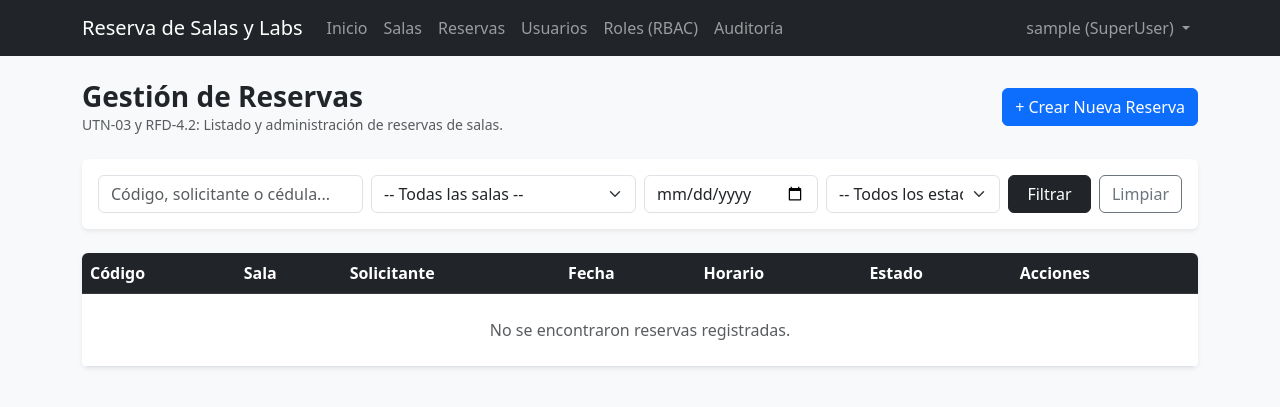
After one commit to JorgeGonzalez-18/Proyecto2Seguridad-ISW622, a Django app: page /reservas/ in a window 1280 px wide. The commit adds this page. Shown: the top 407 px of the page. Run offline with Django 5.2, Linux system fonts and the light colour scheme; the visitor is signed in with stand-in values (Sample User, id 1); data that the repository does not hold is empty.

Commit message:
feat(reservas): se implementa salas y reservas con vistas, urls y templates

```diff
--- a/config/urls.py
+++ b/config/urls.py
@@ -7,6 +7,7 @@ urlpatterns = [
     path("", inicio_view, name="inicio"),
     path("", include("usuarios.urls")),
     path("", include("auditoria.urls")),
+    path("reservas/", include("reservas.urls")),
 ]
 
 # UTN-06: Manejador global del error HTTP 403 Forbidden
--- /dev/null
+++ b/reservas/templates/reservas/lista_reservas.html
@@ -0,0 +1,101 @@
+{% extends 'base.html' %}
+
+{% block title %}Gestión de Reservas{% endblock %}
+
+{% block content %}
+<div class="d-flex justify-content-between align-items-center mb-4">
+    <div>
+        <h2 class="h3 fw-bold mb-0">Gestión de Reservas</h2>
+        <p class="text-muted small mb-0">UTN-03 y RFD-4.2: Listado y administración de reservas de salas.</p>
+    </div>
+    {% if user.rol.puede_crear or user.is_superuser %}
+    <a href="{% url 'reservas:crear_reserva' %}" class="btn btn-primary">
+        + Crear Nueva Reserva
+    </a>
+    {% endif %}
+</div>
+
+<!-- Filtros -->
+<div class="card p-3 mb-4 shadow-sm border-0">
+    <form method="get" class="row g-2 align-items-center">
+        <div class="col-md-3">
+            <input type="text" name="q" value="{{ busqueda }}" class="form-control" placeholder="Código, solicitante o cédula...">
+        </div>
+        <div class="col-md-3">
+            <select name="sala" class="form-select">
+                <option value="">-- Todas las salas --</option>
+                {% for sala in salas %}
+                <option value="{{ sala.id }}" {% if sala_seleccionada == sala.id|stringformat:"i" %}selected{% endif %}>{{ sala.nombre }}</option>
+                {% endfor %}
+            </select>
+        </div>
+        <div class="col-md-2">
+            <input type="date" name="fecha" value="{{ fecha_seleccionada }}" class="form-control">
+        </div>
+        <div class="col-md-2">
+            <select name="estado" class="form-select">
+                <option value="">-- Todos los estados --</option>
+                {% for valor, etiqueta in estados %}
+                <option value="{{ valor }}" {% if estado_seleccionado == valor %}selected{% endif %}>{{ etiqueta }}</option>
+                {% endfor %}
+            </select>
+        </div>
+        <div class="col-md-2 d-flex gap-2">
+            <button type="submit" class="btn btn-dark w-100">Filtrar</button>
+            <a href="{% url 'reservas:lista_reservas' %}" class="btn btn-outline-secondary">Limpiar</a>
+        </div>
+    </form>
+</div>
+
+<!-- Tabla de Reservas -->
+<div class="card shadow-sm border-0 overflow-hidden">
+    <div class="table-responsive">
+        <table class="table table-hover align-middle mb-0">
+            <thead class="table-dark">
+                <tr>
+                    <th>Código</th>
+                    <th>Sala</th>
+                    <th>Solicitante</th>
+                    <th>Fecha</th>
+                    <th>Horario</th>
+                    <th>Estado</th>
+                    <th>Acciones</th>
+                </tr>
+            </thead>
+            <tbody>
+                {% for r in pagina %}
+                <tr>
+                    <td class="fw-bold font-monospace text-primary">{{ r.codigo }}</td>
+                    <td>{{ r.sala.nombre }}</td>
+                    <td>
+                        {{ r.solicitante }}<br>
+                        <span class="text-muted small">{{ r.correo_solicitante }}</span>
+                    </td>
+                    <td>{{ r.fecha|date:"d/m/Y" }}</td>
+                    <td>{{ r.hora_inicio|time:"H:i" }} &mdash; {{ r.hora_fin|time:"H:i" }}</td>
+                    <td>
+                        {% if r.estado == 'ACTIVA' %}
+                        <span class="badge bg-success">Activa</span>
+                        {% elif r.estado == 'CANCELADA' %}
+                        <span class="badge bg-danger">Cancelada</span>
+                        {% else %}
+                        <span class="badge bg-secondary">Finalizada</span>
+                        {% endif %}
+                    </td>
+                    <td>
+                        <a href="{% url 'reservas:detalle_reserva' r.codigo %}" class="btn btn-sm btn-outline-info">Ver</a>
+                        {% if r.estado == 'ACTIVA' and user.rol.puede_borrar or user.is_superuser %}
+                        <a href="{% url 'reservas:cancelar_reserva' r.codigo %}" class="btn btn-sm btn-outline-danger">Cancelar</a>
+                        {% endif %}
+                    </td>
+                </tr>
+                {% empty %}
+                <tr>
+                    <td colspan="7" class="text-center py-4 text-muted">No se encontraron reservas registradas.</td>
+                </tr>
+                {% endfor %}
+            </tbody>
+        </table>
+    </div>
+</div>
+{% endblock %}
--- /dev/null
+++ b/reservas/urls.py
@@ -0,0 +1,17 @@
+from django.urls import path
+from . import views
+
+app_name = "reservas"
+
+urlpatterns = [
+    # Catálogo de Salas (RFD-4.1)
+    path("salas/", views.lista_salas_view, name="lista_salas"),
+    path("salas/nueva/", views.crear_sala_view, name="crear_sala"),
+    path("salas/<int:pk>/editar/", views.editar_sala_view, name="editar_sala"),
+
+    # Gestión de Reservas (RFD-4.2 y RFD-4.4)
+    path("", views.lista_reservas_view, name="lista_reservas"),
+    path("nueva/", views.crear_reserva_view, name="crear_reserva"),
+    path("<str:codigo>/", views.detalle_reserva_view, name="detalle_reserva"),
+    path("<str:codigo>/cancelar/", views.cancelar_reserva_view, name="cancelar_reserva"),
+]
--- /dev/null
+++ b/reservas/views.py
@@ -0,0 +1,186 @@
+from django.contrib import messages
+from django.contrib.auth.decorators import login_required
+from django.core.paginator import Paginator
+from django.db.models import Q
+from django.shortcuts import get_object_or_404, redirect, render
+from django.utils import timezone
+
+from usuarios.decorators import requiere_permiso, requiere_rol
+from .forms import ReservaForm, SalaForm
+from .models import Reserva, Sala
+
+# CATÁLOGO DE SALAS Y LABORATORIOS
+
+@login_required(login_url="login")
+def lista_salas_view(request):
+    """
+    RFD-4.1: Catálogo visual de salas y laboratorios.
+    Lectura permitida para todos los roles autenticados (SuperAdmin, Auditor, Gestor).
+    """
+    busqueda = request.GET.get("q", "").strip()
+    estado = request.GET.get("estado", "").strip()
+
+    salas = Sala.objects.all()
+    if busqueda:
+        salas = salas.filter(
+            Q(nombre__icontains=busqueda) | Q(equipo_disponible__icontains=busqueda)
+        )
+    if estado in dict(Sala.ESTADOS_SALA):
+        salas = salas.filter(estado=estado)
+
+    paginator = Paginator(salas, 12)
+    pagina = paginator.get_page(request.GET.get("page"))
+
+    return render(
+        request,
+        "reservas/lista_salas.html",
+        {
+            "pagina": pagina,
+            "busqueda": busqueda,
+            "estado_filtro": estado,
+            "estados": Sala.ESTADOS_SALA,
+        },
+    )
+
+
+@login_required(login_url="login")
+@requiere_permiso("crear")
+def crear_sala_view(request):
+    """
+    RFD-4.1: Registrar nueva sala en el catálogo.
+    Exige permiso granular 'crear' (SuperAdmin o Gestor de reservas).
+    """
+    if request.method == "POST":
+        form = SalaForm(request.POST)
+        if form.is_valid():
+            sala = form.save()
+            messages.success(request, f"Sala '{sala.nombre}' registrada exitosamente.")
+            return redirect("reservas:lista_salas")
+    else:
+        form = SalaForm()
+
+    return render(request, "reservas/form_sala.html", {"form": form, "accion": "Registrar Nueva Sala"})
+
+
+@login_required(login_url="login")
+@requiere_permiso("editar")
+def editar_sala_view(request, pk):
+    """
+    RFD-4.1: Modificar datos de una sala existente.
+    """
+    sala = get_object_or_404(Sala, pk=pk)
+    if request.method == "POST":
+        form = SalaForm(request.POST, instance=sala)
+        if form.is_valid():
+            form.save()
+            messages.success(request, f"Sala '{sala.nombre}' actualizada correctamente.")
+            return redirect("reservas:lista_salas")
+    else:
+        form = SalaForm(instance=sala)
+
+    return render(request, "reservas/form_sala.html", {"form": form, "sala": sala, "accion": f"Editar Sala: {sala.nombre}"})
+
+
+
+# GESTIÓN DE RESERVAS
+
+@login_required(login_url="login")
+def lista_reservas_view(request):
+    """
+    UTN-03 y RFD-4.2: Listado de reservas con filtros por sala, fecha y estado.
+    """
+    busqueda = request.GET.get("q", "").strip()
+    sala_id = request.GET.get("sala", "").strip()
+    estado = request.GET.get("estado", "").strip()
+    fecha = request.GET.get("fecha", "").strip()
+
+    reservas = Reserva.objects.select_related("sala", "creado_por").all()
+
+    if busqueda:
+        reservas = reservas.filter(
+            Q(codigo__icontains=busqueda) |
+            Q(solicitante__icontains=busqueda) |
+            Q(identificacion_solicitante__icontains=busqueda)
+        )
+    if sala_id:
+        reservas = reservas.filter(sala_id=sala_id)
+    if estado in dict(Reserva.ESTADOS_RESERVA):
+        reservas = reservas.filter(estado=estado)
+    if fecha:
+        reservas = reservas.filter(fecha=fecha)
+
+    paginator = Paginator(reservas, 15)
+    pagina = paginator.get_page(request.GET.get("page"))
+
+    return render(
+        request,
+        "reservas/lista_reservas.html",
+        {
+            "pagina": pagina,
+            "salas": Sala.objects.all(),
+            "estados": Reserva.ESTADOS_RESERVA,
+            "busqueda": busqueda,
+            "sala_seleccionada": sala_id,
+            "estado_seleccionado": estado,
+            "fecha_seleccionada": fecha,
+        },
+    )
+
+
+@login_required(login_url="login")
+@requiere_permiso("crear")
+def crear_reserva_view(request):
+    """
+    RFD-4.2 y RFD-4.3: Crear nueva reserva aplicando validación de traslapes y reglas de negocio.
+    """
+    if request.method == "POST":
+        form = ReservaForm(request.POST)
+        if form.is_valid():
+            reserva = form.save(commit=False)
+            reserva.creado_por = request.user
+            reserva.save()
+            messages.success(
+                request,
+                f"Reserva {reserva.codigo} creada con éxito para {reserva.solicitante} en '{reserva.sala.nombre}'."
+            )
+            return redirect("reservas:detalle_reserva", codigo=reserva.codigo)
+    else:
+        sala_id = request.GET.get("sala")
+        inicial = {"sala": sala_id} if sala_id else {}
+        form = ReservaForm(initial=inicial)
+
+    return render(request, "reservas/crear_reserva.html", {"form": form})
+
+
+@login_required(login_url="login")
+def detalle_reserva_view(request, codigo):
+    """
+    Comprobante y detalle de una reserva específica.
+    """
+    reserva = get_object_or_404(Reserva.objects.select_related("sala", "creado_por"), codigo=codigo)
+    return render(request, "reservas/detalle_reserva.html", {"reserva": reserva})
+
+
+@login_required(login_url="login")
+@requiere_permiso("borrar")
+def cancelar_reserva_view(request, codigo):
+    """
+    RFD-4.4: Cancelar una reserva activa, liberando la franja horaria inmediatamente.
+    Exige permiso 'borrar' o rol Gestor de reservas / SuperAdmin.
+    """
+    reserva = get_object_or_404(Reserva, codigo=codigo)
+
+    if reserva.estado == Reserva.ESTADO_CANCELADA:
+        messages.warning(request, f"La reserva {reserva.codigo} ya se encuentra cancelada.")
+        return redirect("reservas:lista_reservas")
+
+    if request.method == "POST":
+        reserva.estado = Reserva.ESTADO_CANCELADA
+        reserva.save(update_fields=["estado", "actualizado_en"])
+        messages.success(
+            request,
+            f"Reserva {reserva.codigo} cancelada correctamente. La franja horaria ha quedado liberada."
+        )
+        return redirect("reservas:lista_reservas")
+
+    return render(request, "reservas/confirmar_cancelar.html", {"reserva": reserva})
--- a/templates/base.html
+++ b/templates/base.html
@@ -19,6 +19,8 @@
                 <ul class="navbar-nav me-auto">
                     {% if user.is_authenticated %}
                     <li class="nav-item"><a class="nav-link" href="{% url 'inicio' %}">Inicio</a></li>
+                    <li class="nav-item"><a class="nav-link" href="{% url 'reservas:lista_salas' %}">Salas</a></li>
+                    <li class="nav-item"><a class="nav-link" href="{% url 'reservas:lista_reservas' %}">Reservas</a></li>
                     <li class="nav-item"><a class="nav-link" href="{% url 'lista_usuarios' %}">Usuarios</a></li>
                     {% if user.is_superuser or user.rol.nombre == 'SuperAdmin' %}
                     <li class="nav-item"><a class="nav-link" href="{% url 'lista_roles' %}">Roles (RBAC)</a></li>
```
Also changed, not shown: reservas/templates/reservas/confirmar_cancelar.html (added, +33 -0 lines), reservas/templates/reservas/crear_reserva.html (added, +93 -0 lines), reservas/templates/reservas/detalle_reserva.html (added, +57 -0 lines), reservas/templates/reservas/form_sala.html (added, +43 -0 lines), reservas/templates/reservas/lista_salas.html (added, +80 -0 lines).
